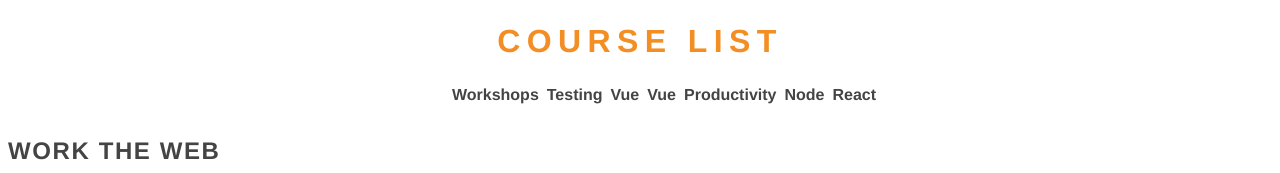
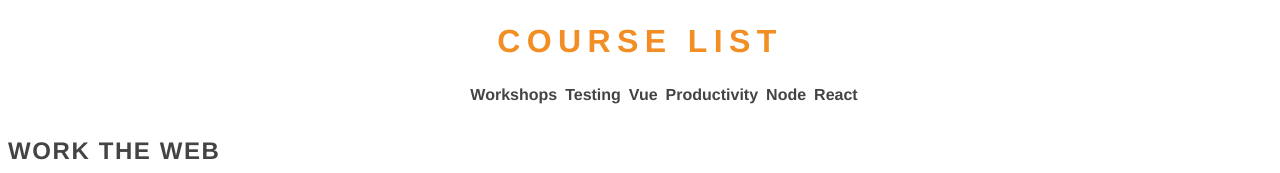
Before and after one commit to KyunginNa/final_exam_client_level_2, a React (Create React App) app in the folder react-app/: page / in a window 1280 px wide. Shown: the top 173 px of the page. Built offline with nearby package versions, Linux system fonts and the light colour scheme.

Commit message:
Fixing DisplayCategory component Modifying userCanSeeViewPageStructure.feature.js to check the length of ul

```diff
--- a/react-app/src/components/DisplayCategory.jsx
+++ b/react-app/src/components/DisplayCategory.jsx
@@ -3,12 +3,23 @@
 
 const DisplayCategory = () => {
 
-  let categoryList = courses.map(course => {
-    return <li>{course.category}</li>
+  const pluck = (array, key) => {
+    let pluckedArray = []
+    array.map(item => {
+      if (item.hasOwnProperty(key)) {
+        pluckedArray.push(item[key])
+      }
+    })
+    return pluckedArray
+  }
+
+  let uniqueCategories = pluck(courses, 'category').filter((value, index, array) => array.indexOf(value) === index)
+  let categoryList = uniqueCategories.map(category => {
+    return <li>{category}</li>
   })
 
   return (
-    <ul>
+    <ul data-cy='category-list'>
       {categoryList}
     </ul>
   )
```
Also changed, not shown: 1 other file (tests, documents, lock files or other folders).
